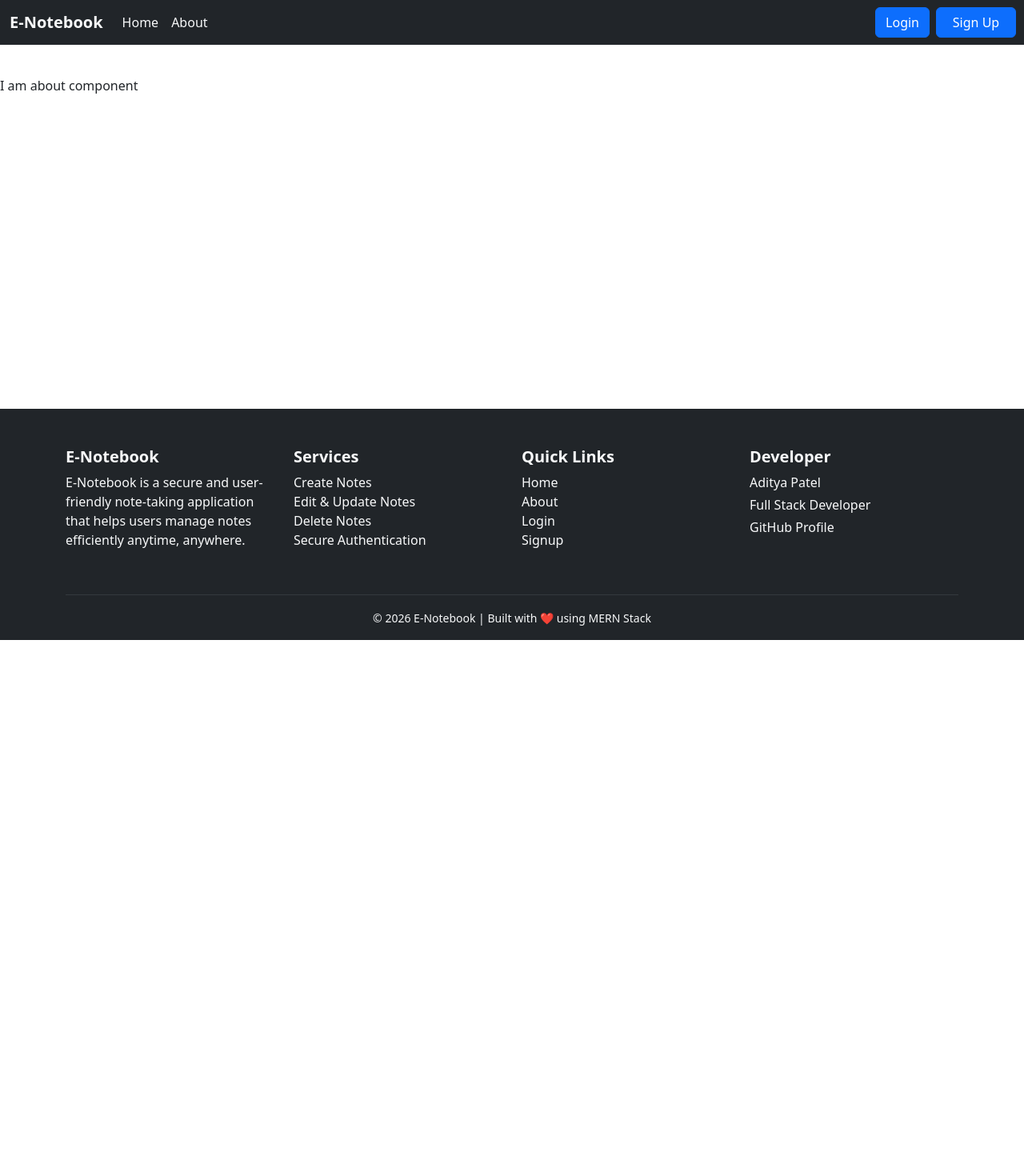
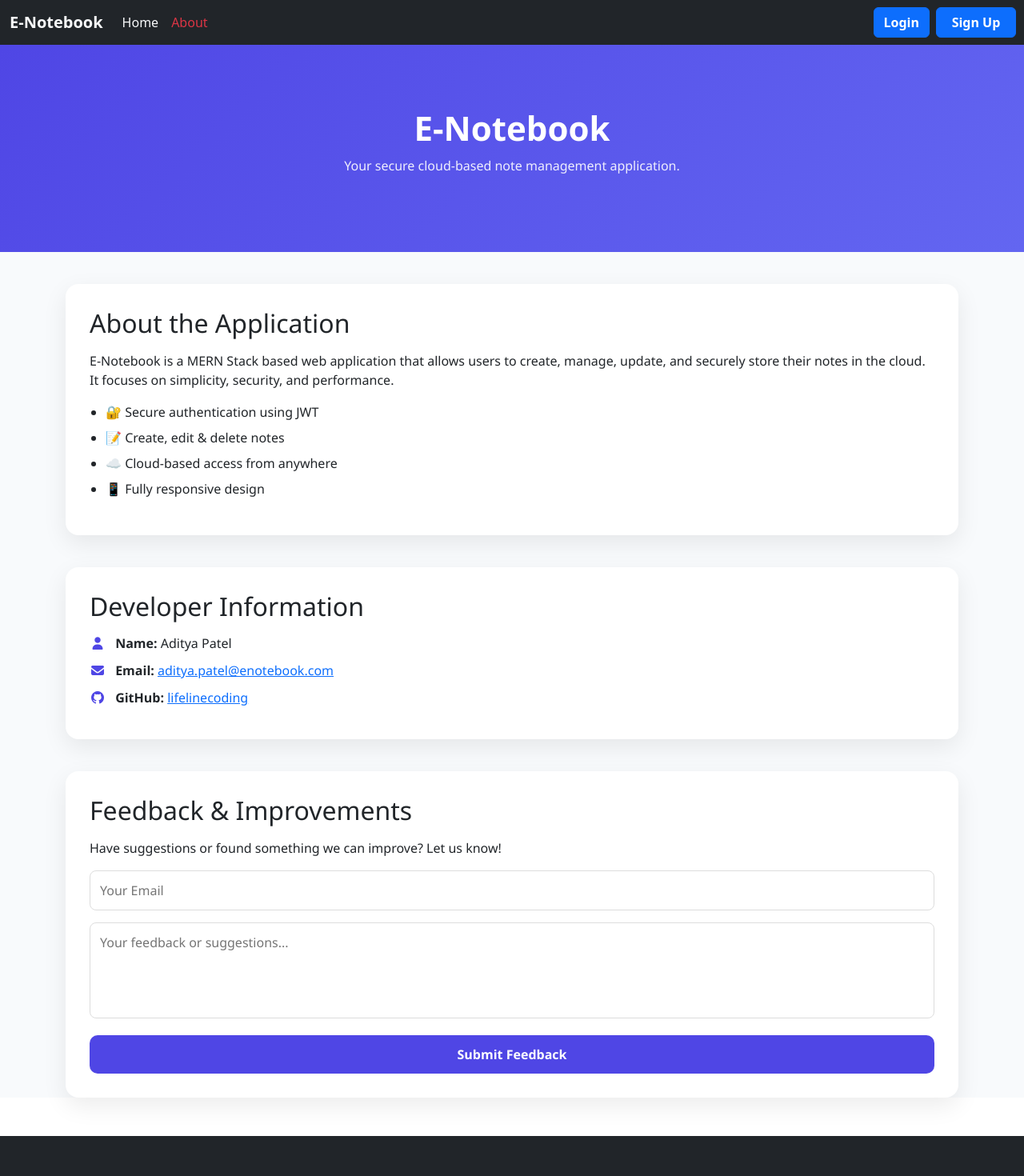
Before and after one commit to lifelinecoding/E-Notebook, a React (Vite) app: page /about in a window 1280 px wide. Shown: the top 1470 px of the page at 80% size. Before the commit the page ends 800 px from the top, so only its background shows below. Built offline with nearby package versions, Linux system fonts and the light colour scheme.

Commit message:
Fetch notes userwise & Added About Component

```diff
--- /dev/null
+++ b/Components/About.css
@@ -0,0 +1,96 @@
+.about-page {
+  font-family: "Segoe UI", sans-serif;
+  background: #f8fafc;
+}
+
+/* HERO */
+.about-hero {
+  background: linear-gradient(135deg, #4f46e5, #6366f1);
+  color: white;
+  padding: 80px 20px;
+  text-align: center;
+  margin-top: -40px;
+}
+
+.about-hero h1 {
+  font-size: 42px;
+  font-weight: 700;
+}
+
+.about-hero p {
+  margin-top: 10px;
+  opacity: 0.9;
+}
+
+/* SECTION */
+.about-section,
+.developer-section,
+.feedback-section {
+  margin-top: 40px;
+}
+
+.section-card {
+  background: white;
+  padding: 30px;
+  border-radius: 16px;
+  box-shadow: 0 10px 30px rgba(0, 0, 0, 0.08);
+  transition: transform 0.3s ease;
+}
+
+.section-card:hover {
+  transform: translateY(-6px);
+}
+
+.section-card h2 {
+  margin-bottom: 15px;
+}
+
+/* LIST */
+.section-card ul {
+  padding-left: 20px;
+}
+
+.section-card ul li {
+  margin-bottom: 8px;
+}
+
+/* DEVELOPER */
+.dev-info p {
+  margin-bottom: 10px;
+  font-size: 16px;
+}
+
+.dev-info i {
+  margin-right: 8px;
+  color: #4f46e5;
+}
+
+/* FEEDBACK */
+.feedback-card input,
+.feedback-card textarea {
+  width: 100%;
+  margin-bottom: 15px;
+  padding: 12px;
+  border-radius: 8px;
+  border: 1px solid #ddd;
+}
+
+.feedback-card textarea {
+  resize: none;
+  height: 120px;
+}
+
+.feedback-card button {
+  width: 100%;
+  padding: 12px;
+  border-radius: 10px;
+  border: none;
+  background: #4f46e5;
+  color: white;
+  font-weight: 600;
+  transition: background 0.3s ease;
+}
+
+.feedback-card button:hover {
+  background: #4338ca;
+}
--- a/Components/About.jsx
+++ b/Components/About.jsx
@@ -1,7 +1,117 @@
-import React from "react";
+import React, { useState, useContext } from "react";
+import "./About.css";
+import AlertContext from "../Context/Alert/AlertContext";
 
 const About = () => {
-  return <div>I am about component</div>;
+  const alertcontext = useContext(AlertContext);
+  const { showAlert } = alertcontext;
+  const [feedback, setFeedback] = useState({
+    email: "",
+    message: "",
+  });
+
+  const onChange = (e) => {
+    setFeedback({ ...feedback, [e.target.name]: e.target.value });
+  };
+
+  const handleSubmit = (e) => {
+    e.preventDefault();
+    showAlert("Thank you for your feedback! We'll work on improvements.", "success");
+    setFeedback({ email: "", message: "" });
+  };
+
+  return (
+    <div className="about-page">
+      {/* HERO */}
+      <section className="about-hero">
+        <h1>E-Notebook</h1>
+        <p>Your secure cloud-based note management application.</p>
+      </section>
+
+      {/* ABOUT APP */}
+      <section className="container about-section">
+        <div className="section-card">
+          <h2>About the Application</h2>
+          <p>
+            E-Notebook is a MERN Stack based web application that allows users
+            to create, manage, update, and securely store their notes in the
+            cloud. It focuses on simplicity, security, and performance.
+          </p>
+
+          <ul>
+            <li>🔐 Secure authentication using JWT</li>
+            <li>📝 Create, edit & delete notes</li>
+            <li>☁️ Cloud-based access from anywhere</li>
+            <li>📱 Fully responsive design</li>
+          </ul>
+        </div>
+      </section>
+
+      {/* DEVELOPER INFO */}
+      <section className="container developer-section">
+        <div className="section-card developer-card">
+          <h2>Developer Information</h2>
+
+          <div className="dev-info">
+            <p>
+              <i className="fa-solid fa-user"></i>
+              <strong> Name:</strong> Aditya Patel
+            </p>
+
+            <p>
+              <i className="fa-solid fa-envelope"></i>
+              <strong> Email:</strong>{" "}
+              <a href="mailto:aditya.patel@enotebook.com">aditya.patel@enotebook.com</a>
+            </p>
+
+            <p>
+              <i className="fa-brands fa-github"></i>
+              <strong> GitHub:</strong>{" "}
+              <a
+                href="https://github.com/lifelinecoding"
+                target="_blank"
+                rel="noreferrer"
+              >
+                lifelinecoding
+              </a>
+            </p>
+          </div>
+        </div>
+      </section>
+
+      {/* FEEDBACK */}
+      <section className="container feedback-section">
+        <div className="section-card feedback-card">
+          <h2>Feedback & Improvements</h2>
+          <p>
+            Have suggestions or found something we can improve? Let us know!
+          </p>
+
+          <form onSubmit={handleSubmit}>
+            <input
+              type="email"
+              name="email"
+              placeholder="Your Email"
+              value={feedback.email}
+              onChange={onChange}
+              required
+              autoComplete="email"
+            />
+
+            <textarea
+              name="message"
+              placeholder="Your feedback or suggestions..."
+              value={feedback.message}
+              onChange={onChange}
+              required
+            ></textarea>
+
+            <button type="submit">Submit Feedback</button>
+          </form>
+        </div>
+      </section>
+    </div>
+  );
 };
 
 export default About;
--- a/Components/Navbar.jsx
+++ b/Components/Navbar.jsx
@@ -1,7 +1,13 @@
 import React from "react";
-import { Link } from "react-router-dom";
+import { Link, useLocation, useNavigate } from "react-router-dom";
 
 const Navbar = () => {
+  const navigate = useNavigate();
+  const location = useLocation();
+  const handleLogout = () => {
+    localStorage.removeItem("auth-token");
+    navigate("/login");
+  };
   return (
     <nav className="navbar fixed-top navbar-expand-lg bg-dark text-white">
       <div className="container-fluid">
@@ -23,7 +29,7 @@ const Navbar = () => {
           <ul className="navbar-nav me-auto mb-2 mb-lg-0">
             <li className="nav-item">
               <Link
-                className="nav-link active text-light"
+                className={`nav-link ${location.pathname === '/'? "text-danger" : "text-light"}`}
                 aria-current="page"
                 to="/"
               >
@@ -31,25 +37,31 @@ const Navbar = () => {
               </Link>
             </li>
             <li className="nav-item">
-              <Link className="nav-link text-light" to="/about">
+              <Link className={`nav-link ${location.pathname === '/about'? "text-danger" : "text-light"}`} to="/about">
                 About
               </Link>
             </li>
           </ul>
         </div>
       </div>
+      {!localStorage.getItem("auth-token") ? (
         <div className="d-flex">
-        <Link className="btn btn-primary mx-2" to="/login">
+          <Link className="btn btn-primary mx-2 fw-bold" to="/login">
             Login
           </Link>
           <Link
             style={{ width: "100px", marginRight: "10px" }}
             to="/signup"
-          className="btn btn-primary"
+            className="btn btn-primary fw-bold"
           >
             Sign Up
           </Link>
         </div>
+      ) : (
+        <button className="btn btn-primary mx-2 fw-bold" style={{ width: "100px", marginRight: "10px" }} onClick={handleLogout}>
+          Log Out
+        </button>
+      )}
     </nav>
   );
 };
--- a/Components/Notes.jsx
+++ b/Components/Notes.jsx
@@ -1,16 +1,19 @@
 import React, { useContext, useEffect, useRef, useState } from "react";
 import Context from "../Context/Note/NoteContext";
-// import AlertContext from "../Context/Alert/AlertContext";
 import NoteItem from "./NoteItem";
 import AddNote from "./AddNote";
+import { useNavigate } from "react-router-dom";
 
 const Notes = () => {
   const context = useContext(Context);
   const { Note, getNotes, updateNote } = context;
-  // const alertcontext = useContext(AlertContext);
-  // const { showAlert } = alertcontext;
+  const navigate = useNavigate();
   useEffect(() => {
-    getNotes();
+    if (localStorage.getItem("auth-token")) {
+      getNotes();
+    } else {
+      navigate("/login");
+    }
   }, [Note]);
 
   const ref = useRef(null);
--- a/Context/Note/NoteState.jsx
+++ b/Context/Note/NoteState.jsx
@@ -16,8 +16,7 @@ const NoteState = (props) => {
         method: "GET",
         headers: {
           "Content-Type": "application/json",
-          "auth-token":
-            "eyJhbGciOiJIUzI1NiIsInR5cCI6IkpXVCJ9.eyJ1c2VyIjp7ImlkIjoiNjk1ZTI1Y2Y0NGYzOTI3MWVjNGU3OWVmIn0sImlhdCI6MTc2Nzc3OTA5N30.5GLy_MbKUVnEhXRILKGRtgXXyM2iSEWJPXKAiX2jxBY",
+          "auth-token": localStorage.getItem("auth-token"),
         },
       });
       const notes = await promise.json();
@@ -35,8 +34,7 @@ const NoteState = (props) => {
         method: "POST",
         headers: {
           "Content-Type": "application/json",
-          "auth-token":
-            "eyJhbGciOiJIUzI1NiIsInR5cCI6IkpXVCJ9.eyJ1c2VyIjp7ImlkIjoiNjk1ZTI1Y2Y0NGYzOTI3MWVjNGU3OWVmIn0sImlhdCI6MTc2Nzc3OTA5N30.5GLy_MbKUVnEhXRILKGRtgXXyM2iSEWJPXKAiX2jxBY",
+          "auth-token": localStorage.getItem("auth-token"),
         },
         body: JSON.stringify({ title, description, tag }),
       });
@@ -66,8 +64,7 @@ const NoteState = (props) => {
         method: "DELETE",
         headers: {
           "Content-Type": "application/json",
-          "auth-token":
-            "eyJhbGciOiJIUzI1NiIsInR5cCI6IkpXVCJ9.eyJ1c2VyIjp7ImlkIjoiNjk1ZTI1Y2Y0NGYzOTI3MWVjNGU3OWVmIn0sImlhdCI6MTc2Nzc3OTA5N30.5GLy_MbKUVnEhXRILKGRtgXXyM2iSEWJPXKAiX2jxBY",
+          "auth-token": localStorage.getItem("auth-token"),
         },
       });
 
@@ -93,8 +90,7 @@ const NoteState = (props) => {
         method: "PUT",
         headers: {
           "Content-Type": "application/json",
-          "auth-token":
-            "eyJhbGciOiJIUzI1NiIsInR5cCI6IkpXVCJ9.eyJ1c2VyIjp7ImlkIjoiNjk1ZTI1Y2Y0NGYzOTI3MWVjNGU3OWVmIn0sImlhdCI6MTc2Nzc3OTA5N30.5GLy_MbKUVnEhXRILKGRtgXXyM2iSEWJPXKAiX2jxBY",
+          "auth-token": localStorage.getItem("auth-token"),
         },
         body: JSON.stringify({ title, description, tag }),
       });
```
Lines whose indentation alone changed are shown as unchanged.
